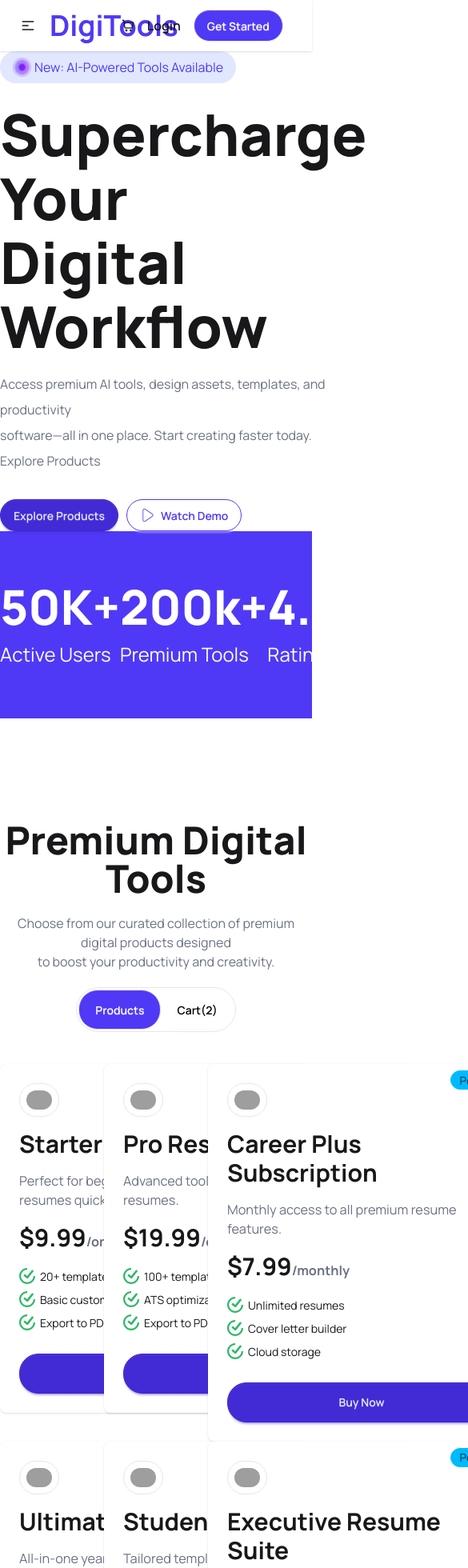
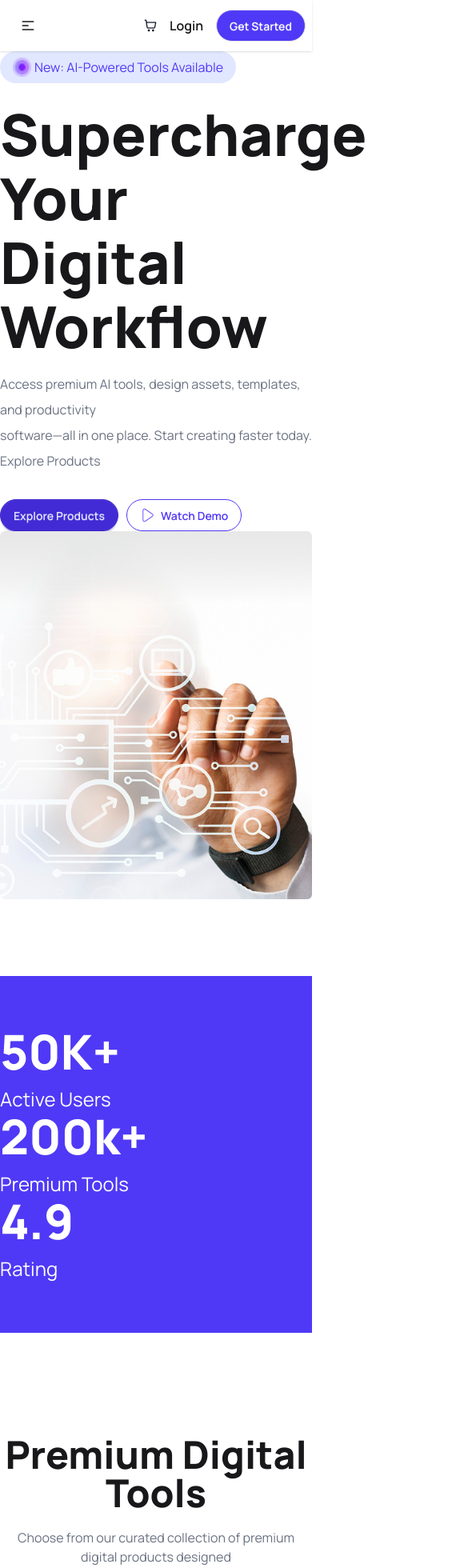
Before and after one commit to ZunaedAfif10/DigiTools-Platform, a React (Vite) app: page / in a window 390 px wide. Shown: the top 1960 px of the page at 80% size, 585 px wide, since content can reach past the window. Built offline with nearby package versions, Linux system fonts and the light colour scheme; grey boxes are pictures that could not be loaded.

Commit message:
cart funtionality initiated

```diff
--- a/src/components/Header/Header.jsx
+++ b/src/components/Header/Header.jsx
@@ -6,7 +6,7 @@ import banner from '../../assets/banner.png'
 export const Header = () => {
   return (
     <div>
-        <div className='lg:max-w-[65%] mx-auto flex justify-between'>
+        <div className='lg:max-w-[65%] mx-auto lg:flex justify-between'>
             <div>
                 <div className='flex bg-[#E1E7FF] inline-flex py-2 px-4 rounded-3xl'>
                     <img src={dot} className='mr-1' width={23} alt="" />
--- a/src/components/Info/Info.jsx
+++ b/src/components/Info/Info.jsx
@@ -3,7 +3,7 @@ import React from 'react'
 export const Info = () => {
   return (
     <div className='bg-[#4F39F6]'>
-    <div className='lg:max-w-[65%] mx-auto flex justify-between py-16'>
+    <div className='lg:max-w-[65%] mx-auto lg:flex justify-between py-16'>
         <div>
             <h1 className='text-white font-extrabold text-6xl pb-3.5'>50K+</h1>
             <p className='text-white text-2xl'>Active Users</p>
--- a/src/components/Navbar/Navbar.jsx
+++ b/src/components/Navbar/Navbar.jsx
@@ -12,18 +12,14 @@ export const Navbar = () => {
                     <ul
                         tabIndex="-1"
                         className="menu menu-sm dropdown-content bg-base-100 rounded-box z-1 mt-3 w-52 p-2 shadow">
-                        <li><a>Item 1</a></li>
-                        <li>
-                            <a>Parent</a>
-                            <ul className="p-2">
-                                <li><a>Submenu 1</a></li>
-                                <li><a>Submenu 2</a></li>
-                            </ul>
-                        </li>
-                        <li><a>Item 3</a></li>
+                        <li className='font-semibold'><a>Products</a></li>
+                        <li className='font-semibold'><a>Features</a></li>
+                        <li className='font-semibold'><a>Pricing</a></li>
+                        <li className='font-semibold'><a>Testimonials</a></li>
+                        <li className='font-semibold'><a>FAQ</a></li>
                     </ul>
                 </div>
-                <h1 className="text-4xl lg:ml-40 font-bold text-[#4F39F6]">DigiTools</h1>
+                <h1 className="text-4xl hidden lg:block lg:ml-40 font-bold text-[#4F39F6]">DigiTools</h1>
             </div>
             <div className="navbar-center hidden lg:flex">
                 <ul className="menu menu-horizontal px-1 space-x-2">
@@ -34,7 +30,7 @@ export const Navbar = () => {
                     <li className='font-semibold'><a>FAQ</a></li>
                 </ul>
             </div>
-            <div className="navbar-end mr-40">
+            <div className="navbar-end lg:mr-40">
                 <img src={image} className='pr-4' alt="" />
                 <h3 className='font-semibold'>Login</h3>
                 <a className="btn bg-[#4F39F6] text-white ml-4 rounded-3xl">Get Started</a>
--- a/src/components/Toggle/Cart.jsx
+++ b/src/components/Toggle/Cart.jsx
@@ -1,10 +1,22 @@
 import React from 'react'
+import { Item } from '../ui/Item';
 
-export const Cart = () => {
+export const Cart = ({products , cartItem , setCartItem}) => {
+  // console.log(cartItem);
+  let total=0;
   return (
     <div className='container mx-auto mt-10 border border-gray-200 rounded-xl text-left p-10 font-bold text-2xl'>
       <h2>Your Cart</h2>
-      <div></div>
+      <div>
+        {
+          cartItem.map(item=>{
+            total += item.price
+            return <Item item={item} cartItem={cartItem} setCartItem={setCartItem} total={total}></Item>
+          })
+        }
+      </div>
+      <p>Total</p>
+      <p className='text-right'></p>
     </div>
   )
 }
--- a/src/components/Toggle/Product.jsx
+++ b/src/components/Toggle/Product.jsx
@@ -2,7 +2,11 @@ import React from 'react'
 import wri from '../../assets/products/writing.png'
 import { SiTicktick } from 'react-icons/si'
 import { Feature } from '../ui/Feature';
-export const Product = ({product}) => {
+export const Product = ({product ,cartItem , setCartItem}) => {
+  const buyNow = ()=>{
+    // console.log('iem',product);
+    setCartItem([...cartItem,product]);
+  }
   // console.log(product.tag);
   return (
     <div className="card w-96 bg-base-100 shadow-sm">
@@ -24,7 +28,7 @@ export const Product = ({product}) => {
           </li>
         </ul>
         <div className="mt-3">
-          <button className="btn btn-primary btn-block rounded-3xl py-6">Buy Now</button>
+          <button onClick={()=>buyNow()} className="btn btn-primary btn-block rounded-3xl py-6">Buy Now</button>
         </div>
       </div>
     </div>
--- a/src/components/Toggle/Products.jsx
+++ b/src/components/Toggle/Products.jsx
@@ -1,16 +1,13 @@
 import React from 'react'
 import { Product } from './Product.jsx'
 
-export const Products = ({products}) => {
+export const Products = ({products , cartItem , setCartItem}) => {
     // console.log(products);
     return (
-        <div className='container grid grid-cols-3 mx-auto mt-10'>
+        <div className='container grid lg:grid-cols-3 mx-auto mt-10'>
         {
         products.map(product=>{
-            console.log(product);
-            return <div>
-            <Product product={product} key={product.id}></Product>
-        </div>
+            return <Product product={product} key={product.id} cartItem={cartItem} setCartItem={setCartItem}></Product>
         })
         }
         </div>
--- a/src/components/Toggle/Toggle.jsx
+++ b/src/components/Toggle/Toggle.jsx
@@ -5,6 +5,7 @@ import { Cart } from './Cart';
 export const Toggle = ({promiseProduct}) => {
   const products = use(promiseProduct);
   const [selectedType,setSelectedType] = useState('products');
+  const [cartItem,setCartItem] = useState([]);
   return (
     <div className='mt-32 text-center'>
       <h1 className='font-extrabold text-5xl'>Premium Digital Tools</h1>
@@ -13,7 +14,7 @@ export const Toggle = ({promiseProduct}) => {
         <button onClick={()=>setSelectedType('products')} className={`btn ${selectedType=== 'products' ? 'bg-[#4F39F6] text-white' : 'bg-white text-black border-0'}  rounded-3xl px-5 py-6`}>Products</button>
         <button onClick={()=>setSelectedType('cart')} className={`btn ${selectedType=== 'cart' ? 'bg-[#4F39F6] text-white' : 'bg-white text-black border-0'}  rounded-3xl px-5 py-6`}>Cart(2)</button>
       </div>
-      {selectedType==='products' ? <Products products={products}></Products> : <Cart></Cart>}
+      {selectedType==='products' ? <Products products={products} cartItem={cartItem} setCartItem={setCartItem}></Products> : <Cart products={products} cartItem={cartItem} setCartItem={setCartItem}></Cart>}
     </div>
   )
 }
--- /dev/null
+++ b/src/components/ui/Item.jsx
@@ -0,0 +1,20 @@
+import React from 'react'
+
+export const Item = ({ item, cartItem, setCartItem ,total}) => {
+    console.log(item);
+    console.log(total);
+    return (
+        <div className='mt-6'>
+            <div className='p-6 bg-[#F9FAFC] mb-4 rounded-xl flex justify-between'>
+                <div className='flex items-center gap-4'>
+                    <img className='border bg-white border-gray-200 rounded-full p-2' height={50} width={50} src={item.image} alt="" />
+                    <div>
+                        <h2>{item.name}</h2>
+                        <p className='font-medium text-[1.1rem] mt-2 text-gray-500'>${item.price}</p>
+                    </div>
+                </div>
+                    <button className='font-medium text-[1.1rem] mt-2 text-[#FF3980]'>Remove</button>
+            </div>
+        </div>
+    )
+}
```
